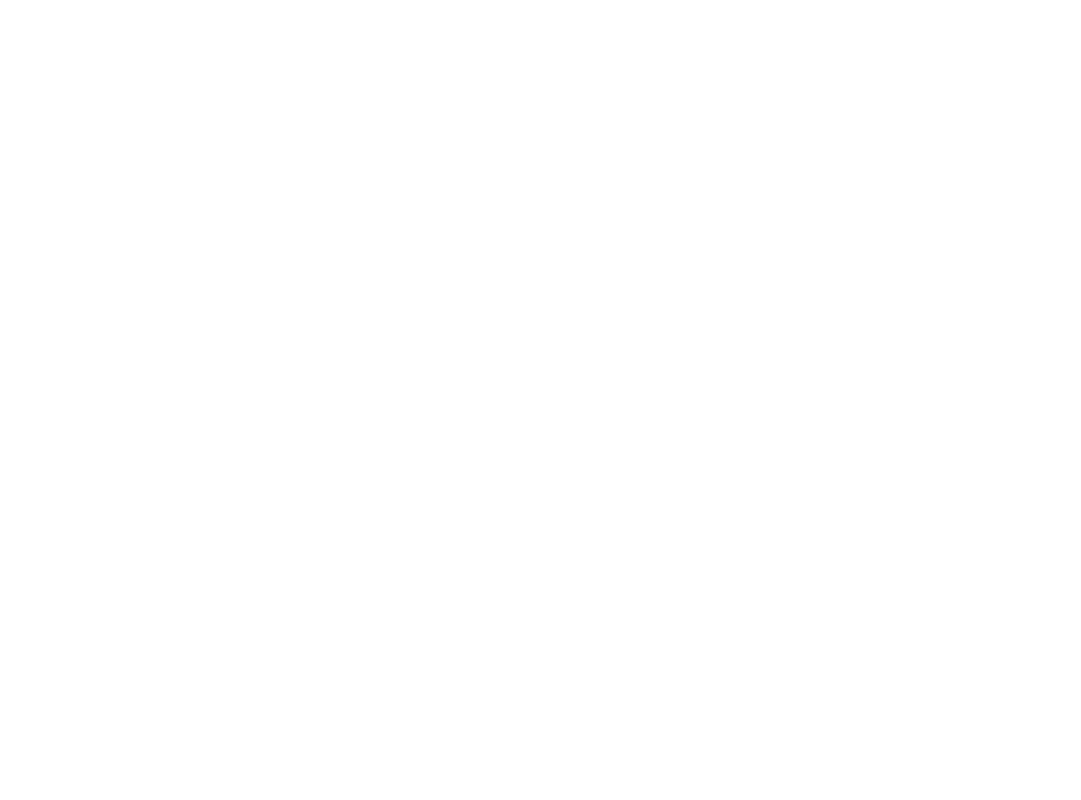
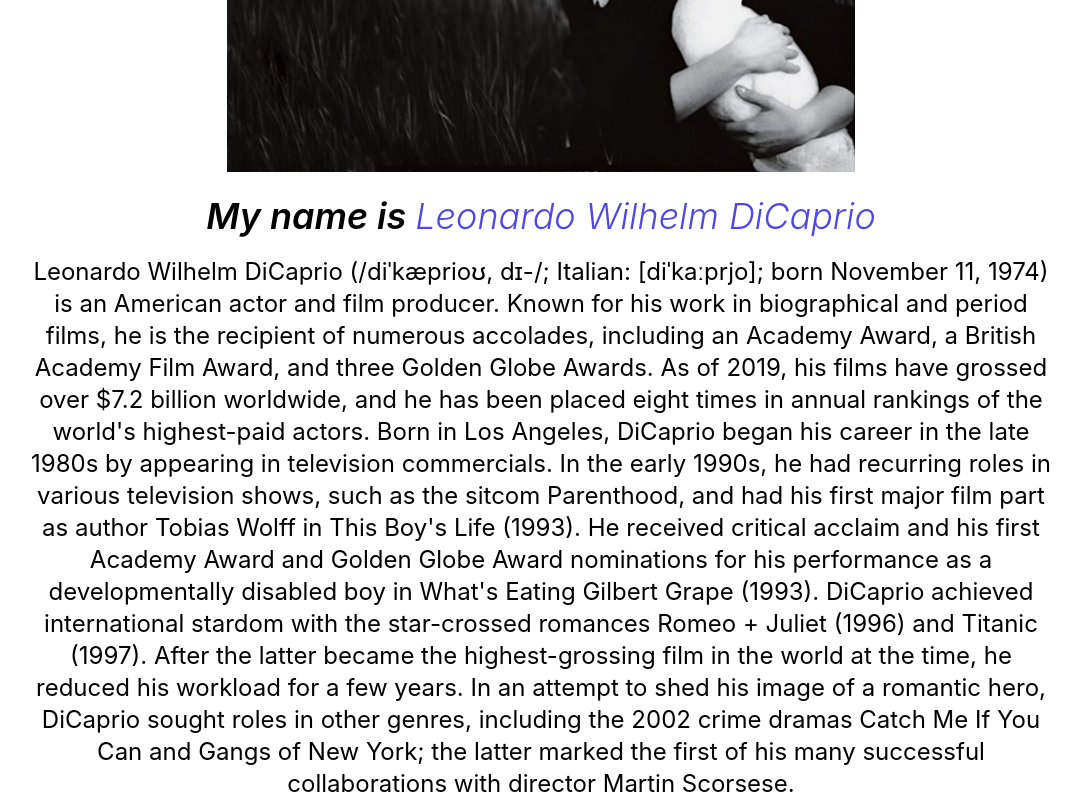
Before and after one commit to Khaanh/MeAndMyFriends, a React (Create React App) app in the folder client/: page /about-me in a window 1280 px wide. Shown: the part 457-1257 px from the top of the page, without its empty margins (99-1180 px from the left). Before the commit the page ends 800 px from the top, so only its background shows below. Built offline with nearby package versions, Linux system fonts and the light colour scheme.

Commit message:
Start aboute me page

```diff
--- a/client/src/components/pages/AboutMe.jsx
+++ b/client/src/components/pages/AboutMe.jsx
@@ -1,5 +1,38 @@
 const AboutMe = () => {
-	return <div>AboutMe</div>;
+	return (
+		<div>
+			<img src="./img/me.jpg" alt="my photo" className="w-2/4 mx-auto mb-6" />
+			<h1 className="font-semibold text-4xl italic text-center mb-5">
+				My name is{" "}
+				<span className="font-light italic text-indigo-600">
+					Leonardo Wilhelm DiCaprio
+				</span>
+			</h1>
+			<p className="max-w-screen-lg mx-auto text-center text-2xl">
+				Leonardo Wilhelm DiCaprio (/diˈkæprioʊ, dɪ-/; Italian: [diˈkaːprjo];
+				born November 11, 1974) is an American actor and film producer. Known
+				for his work in biographical and period films, he is the recipient of
+				numerous accolades, including an Academy Award, a British Academy Film
+				Award, and three Golden Globe Awards. As of 2019, his films have grossed
+				over $7.2 billion worldwide, and he has been placed eight times in
+				annual rankings of the world's highest-paid actors. Born in Los Angeles,
+				DiCaprio began his career in the late 1980s by appearing in television
+				commercials. In the early 1990s, he had recurring roles in various
+				television shows, such as the sitcom Parenthood, and had his first major
+				film part as author Tobias Wolff in This Boy's Life (1993). He received
+				critical acclaim and his first Academy Award and Golden Globe Award
+				nominations for his performance as a developmentally disabled boy in
+				What's Eating Gilbert Grape (1993). DiCaprio achieved international
+				stardom with the star-crossed romances Romeo + Juliet (1996) and Titanic
+				(1997). After the latter became the highest-grossing film in the world
+				at the time, he reduced his workload for a few years. In an attempt to
+				shed his image of a romantic hero, DiCaprio sought roles in other
+				genres, including the 2002 crime dramas Catch Me If You Can and Gangs of
+				New York; the latter marked the first of his many successful
+				collaborations with director Martin Scorsese.
+			</p>
+		</div>
+	);
 };
 
 export default AboutMe;
```
